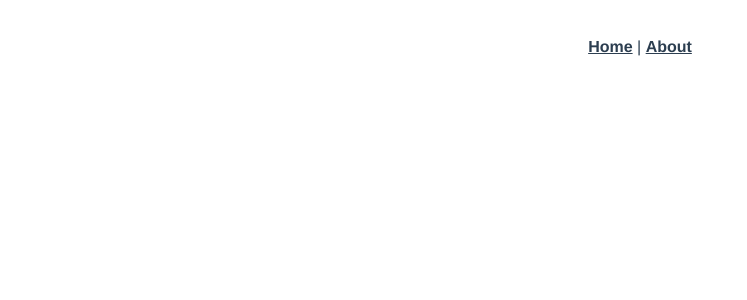
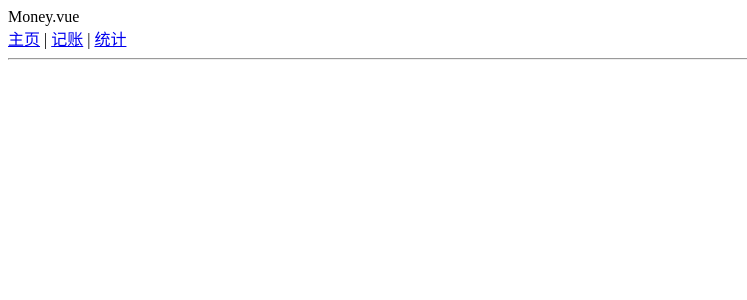
Before and after one commit to Lion7yu/financier-1, a Vue app: page /#/money in a window 1280 px wide. Shown: the top 300 px of the page, without its empty margins (0-747 px from the left). Built offline with nearby package versions, Linux system fonts and the light colour scheme.

Commit message:
引入全局组件<Nav/>

```diff
--- a/src/App.vue
+++ b/src/App.vue
@@ -1,10 +1,8 @@
 <template>
-  <div id="app">
-    <div id="nav">
-      <router-link to="/">Home</router-link> |
-      <router-link to="/about">About</router-link>
-    </div>
+  <div>
     <router-view/>
+    <hr/>
+
   </div>
 </template>
 
--- /dev/null
+++ b/src/components/Nav.vue
@@ -0,0 +1,19 @@
+<template>
+  <div>
+    <router-link to="/labels">主页</router-link>
+    |
+    <router-link to="/money">记账</router-link>
+    |
+    <router-link to="/statistics">统计</router-link>
+  </div>
+</template>
+
+<script lang="ts">
+export default {
+  name: 'Nav'
+};
+</script>
+
+<style lang="scss" scoped>
+
+</style>
--- a/src/router/index.ts
+++ b/src/router/index.ts
@@ -1,27 +1,33 @@
-import Vue from 'vue'
-import VueRouter, { RouteConfig } from 'vue-router'
-import Home from '../views/Home.vue'
+import Vue from 'vue';
+import VueRouter, {RouteConfig} from 'vue-router';
+import Home from '@/views/Home.vue';
+import Money from '@/views/Money.vue';
+import Labels from '@/views/Labels.vue';
+import Statistics from '@/views/Statistics.vue';
 
-Vue.use(VueRouter)
+Vue.use(VueRouter);
 
 const routes: Array<RouteConfig> = [
   {
-    path: '/',
-    name: 'Home',
-    component: Home
+    path:'/',
+    redirect:'/labels/'
   },
   {
-    path: '/about',
-    name: 'About',
-    // route level code-splitting
-    // this generates a separate chunk (about.[hash].js) for this route
-    // which is lazy-loaded when the route is visited.
-    component: () => import(/* webpackChunkName: "about" */ '../views/About.vue')
-  }
-]
+    path:'/money',
+    component:Money,
+  },
+  {
+    path:'/labels',
+    component:Labels,
+  },
+  {
+    path:'/statistics',
+    component:Statistics,
+  },
+];
 
 const router = new VueRouter({
   routes
-})
+});
 
-export default router
+export default router;
--- /dev/null
+++ b/src/views/Labels.vue
@@ -0,0 +1,16 @@
+<template>
+  <div>Labels.vue
+    <Nav/>
+  </div>
+</template>
+
+<script lang="ts">
+
+export default {
+  name: 'Labels',
+};
+</script>
+
+<style lang="scss" scoped>
+
+</style>
--- /dev/null
+++ b/src/views/Money.vue
@@ -0,0 +1,15 @@
+<template>
+  <div>Money.vue
+  <Nav />
+  </div>
+</template>
+
+<script lang="ts">
+export default {
+  name: 'Money',
+};
+</script>
+
+<style lang="scss" scoped>
+
+</style>
--- /dev/null
+++ b/src/views/Statistics.vue
@@ -0,0 +1,17 @@
+<template>
+  <div>
+    Statistics.vue
+    <Nav/>
+  </div>
+</template>
+
+<script lang="ts">
+
+export default {
+  name: 'Statistics',
+};
+</script>
+
+<style lang="scss" scoped>
+
+</style>
```
Also changed, not shown: src/main.ts (+10 -7 lines).
